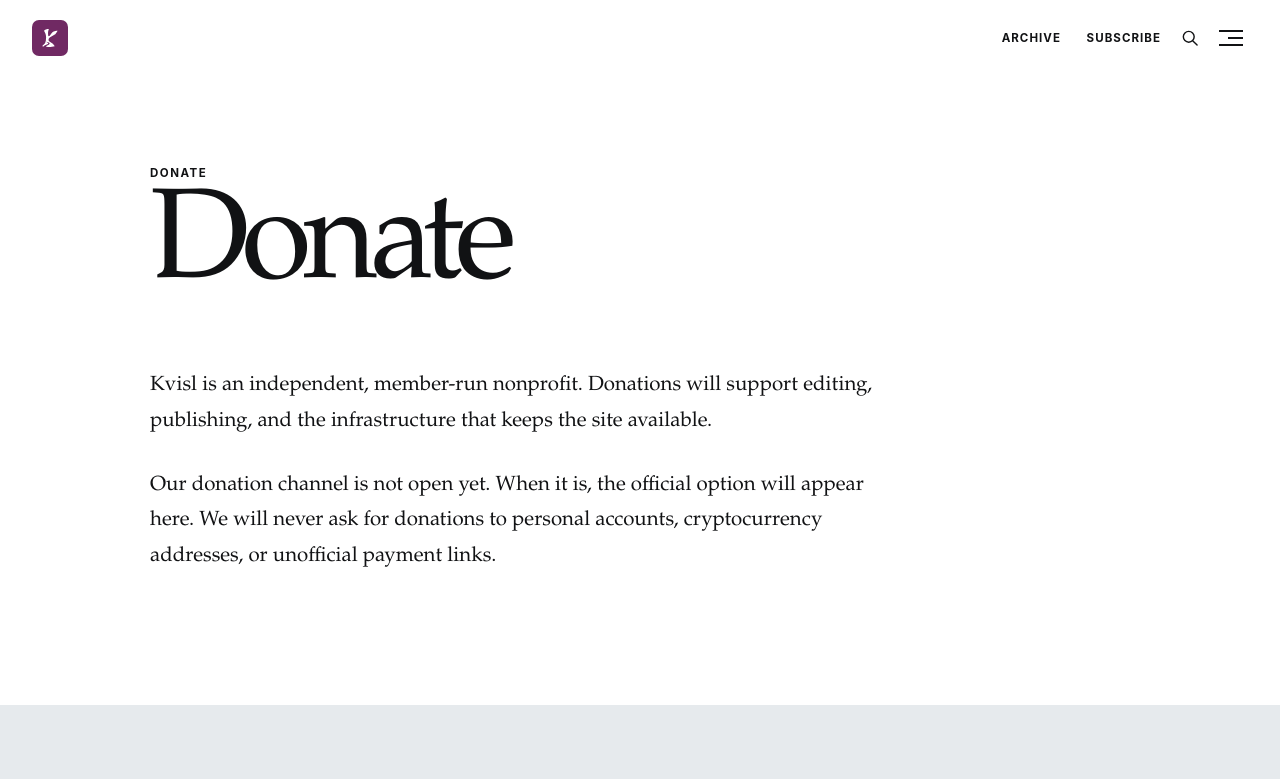
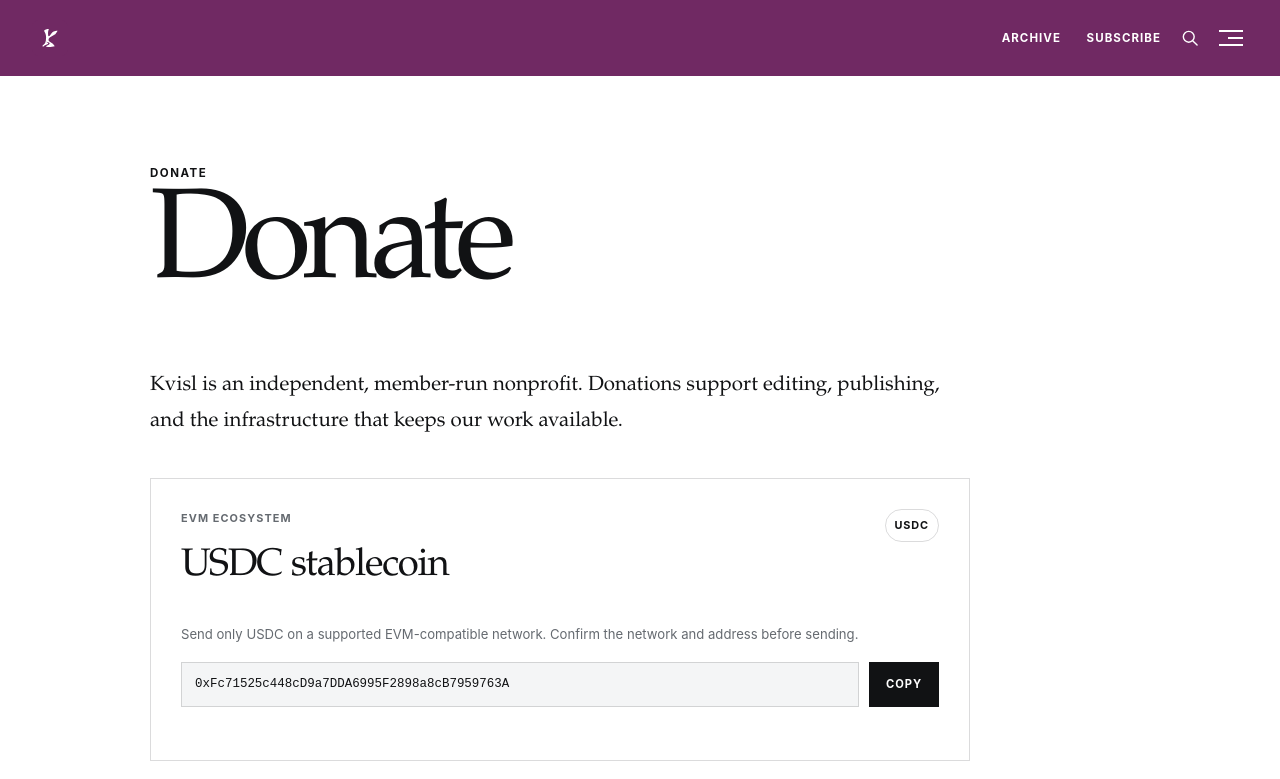
Before and after one commit to ensite999-stack/Kvisl, an Astro site: page /donate in a window 1280 px wide. Shown: the top 779 px of the page. Built offline with nearby package versions, Linux system fonts and the light colour scheme; Astro itself is replaced by a stand-in of ours.

Commit message:
Brand the header and add USDC donation address

```diff
--- a/src/pages/donate.astro
+++ b/src/pages/donate.astro
@@ -1,13 +1,71 @@
 ---
 import BaseLayout from '../layouts/BaseLayout.astro';
+
+const donationAddress = '0xFc71525c448cD9a7DDA6995F2898a8cB7959763A';
 ---
 <BaseLayout title="Donate | Kvisl" description="Support independent publishing at Kvisl.">
   <main class="container page-main narrow-page">
     <p class="eyebrow">Donate</p>
     <h1 class="page-title">Donate</h1>
-    <div class="policy-copy">
-      <p><span class="notranslate" translate="no">Kvisl</span> is an independent, member-run nonprofit. Donations will support editing, publishing, and the infrastructure that keeps the site available.</p>
-      <p>Our donation channel is not open yet. When it is, the official option will appear here. We will never ask for donations to personal accounts, cryptocurrency addresses, or unofficial payment links.</p>
+
+    <div class="policy-copy donate-copy">
+      <p><span class="notranslate" translate="no">Kvisl</span> is an independent, member-run nonprofit. Donations support editing, publishing, and the infrastructure that keeps our work available.</p>
+
+      <section class="donation-card" aria-labelledby="donation-usdc-title">
+        <div class="donation-card-head">
+          <div>
+            <p class="donation-kicker">EVM ecosystem</p>
+            <h2 id="donation-usdc-title">USDC stablecoin</h2>
+          </div>
+          <span class="donation-token">USDC</span>
+        </div>
+
+        <p class="donation-network-note">Send only USDC on a supported EVM-compatible network. Confirm the network and address before sending.</p>
+
+        <div class="donation-address-row">
+          <code data-donation-address>{donationAddress}</code>
+          <button
+            class="copy-address"
+            type="button"
+            data-copy-address={donationAddress}
+            aria-label="Copy donation address"
+          >
+            Copy
+          </button>
+        </div>
+        <p class="copy-status" data-copy-status aria-live="polite"></p>
+      </section>
     </div>
   </main>
+
+  <script>
+    const copyButton = document.querySelector('[data-copy-address]');
+    const status = document.querySelector('[data-copy-status]');
+
+    copyButton?.addEventListener('click', async () => {
+      if (!(copyButton instanceof HTMLButtonElement)) return;
+      const address = copyButton.dataset.copyAddress;
+      if (!address) return;
+
+      try {
+        await navigator.clipboard.writeText(address);
+      } catch {
+        const textarea = document.createElement('textarea');
+        textarea.value = address;
+        textarea.style.position = 'fixed';
+        textarea.style.opacity = '0';
+        document.body.appendChild(textarea);
+        textarea.select();
+        document.execCommand('copy');
+        textarea.remove();
+      }
+
+      copyButton.textContent = 'Copied';
+      if (status instanceof HTMLElement) status.textContent = 'Address copied.';
+      window.setTimeout(() => {
+        copyButton.textContent = 'Copy';
+        if (status instanceof HTMLElement) status.textContent = '';
+      }, 1800);
+    });
+  </script>
 </BaseLayout>
--- a/src/styles/global.css
+++ b/src/styles/global.css
@@ -1291,3 +1291,125 @@
   .site-menu { width: min(88vw, 330px); padding: 26px 24px calc(28px + env(safe-area-inset-bottom)); }
   .site-menu nav a { font-size: 1.5rem; }
 }
+
+
+/* Brand header */
+.site-header {
+  background: var(--kvisl);
+  color: #fff;
+}
+.site-header.scrolled {
+  box-shadow: 0 1px 0 rgba(255,255,255,.18);
+}
+.site-header .header-link,
+.site-header .header-icon-link,
+.site-header .scroll-jump,
+.site-header .menu-toggle {
+  color: #fff;
+}
+.site-header .header-link:hover,
+.site-header .header-icon-link:hover,
+.site-header .scroll-jump:hover {
+  color: #fff;
+  opacity: .78;
+}
+.site-header .header-logo {
+  background: var(--kvisl);
+}
+.site-header .header-logo img {
+  display: block;
+}
+.site-menu {
+  color: var(--ink);
+}
+.site-menu .site-menu-appearance button,
+.site-menu .menu-instagram {
+  color: var(--muted);
+}
+
+/* Donation */
+.donate-copy { width: min(100%, 820px); }
+.donation-card {
+  margin-top: 38px;
+  border: 1px solid var(--line);
+  padding: clamp(20px, 3vw, 30px);
+  font-family: var(--sans);
+}
+.donation-card-head {
+  display: flex;
+  align-items: flex-start;
+  justify-content: space-between;
+  gap: 20px;
+}
+.donation-kicker {
+  margin: 0 0 5px !important;
+  color: var(--muted);
+  font-size: .68rem;
+  font-weight: 700;
+  letter-spacing: .1em;
+  text-transform: uppercase;
+}
+.donation-card h2 {
+  margin: 0;
+  font-family: var(--serif);
+  font-size: clamp(1.7rem, 3vw, 2.7rem);
+  font-weight: 500;
+  letter-spacing: -.03em;
+}
+.donation-token {
+  border: 1px solid var(--line);
+  border-radius: 999px;
+  padding: 6px 9px;
+  font-size: .68rem;
+  font-weight: 750;
+  letter-spacing: .08em;
+}
+.donation-network-note {
+  margin: 24px 0 18px !important;
+  color: var(--muted);
+  font-size: .82rem;
+  line-height: 1.55;
+}
+.donation-address-row {
+  display: flex;
+  align-items: stretch;
+  gap: 10px;
+}
+.donation-address-row code {
+  flex: 1;
+  min-width: 0;
+  overflow-wrap: anywhere;
+  border: 1px solid var(--line);
+  padding: 12px 13px;
+  background: var(--paper-2);
+  font-size: .78rem;
+  line-height: 1.5;
+}
+.copy-address {
+  flex: 0 0 auto;
+  border: 1px solid var(--ink);
+  padding: 0 16px;
+  background: var(--ink);
+  color: var(--paper);
+  cursor: pointer;
+  font-size: .7rem;
+  font-weight: 750;
+  letter-spacing: .08em;
+  text-transform: uppercase;
+}
+.copy-status {
+  min-height: 1.4em;
+  margin: 8px 0 0 !important;
+  color: var(--muted);
+  font-size: .68rem;
+}
+
+@media (max-width: 560px) {
+  .donation-address-row {
+    display: grid;
+    grid-template-columns: 1fr;
+  }
+  .copy-address {
+    min-height: 42px;
+  }
+}
```
